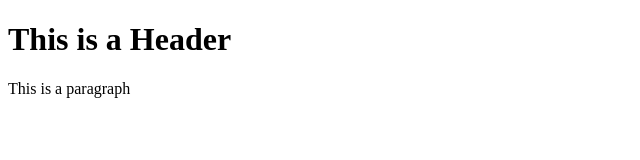
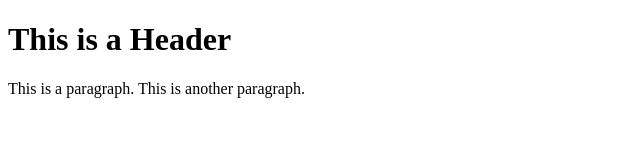
Before and after one commit to Derek-codes/git-test, a plain HTML site: page index.html in a window 1280 px wide. Shown: the whole page, without its empty margins (0-640 px from the left). Drawn offline with Linux system fonts and the light colour scheme.

Commit message:
Third commit

```diff
--- a/index.html
+++ b/index.html
@@ -2,6 +2,7 @@
     <html>
             <body>
                 <h1>This is a Header</h1>
-                <p1>This is a paragraph</p1>
+                <p1>This is a paragraph.</p1>
+                <p2>This is another paragraph.</p2>
             </body>
     </html>
```
